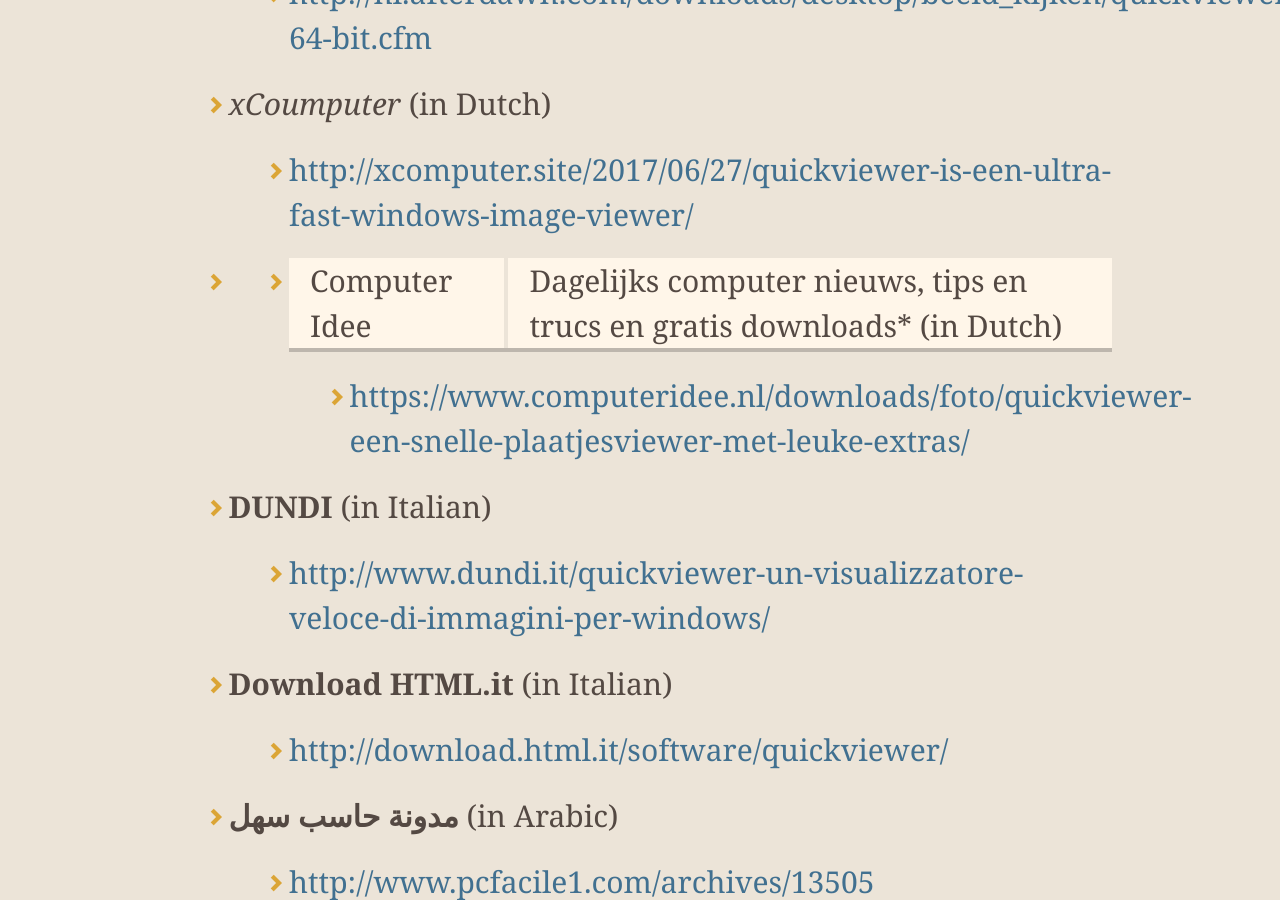
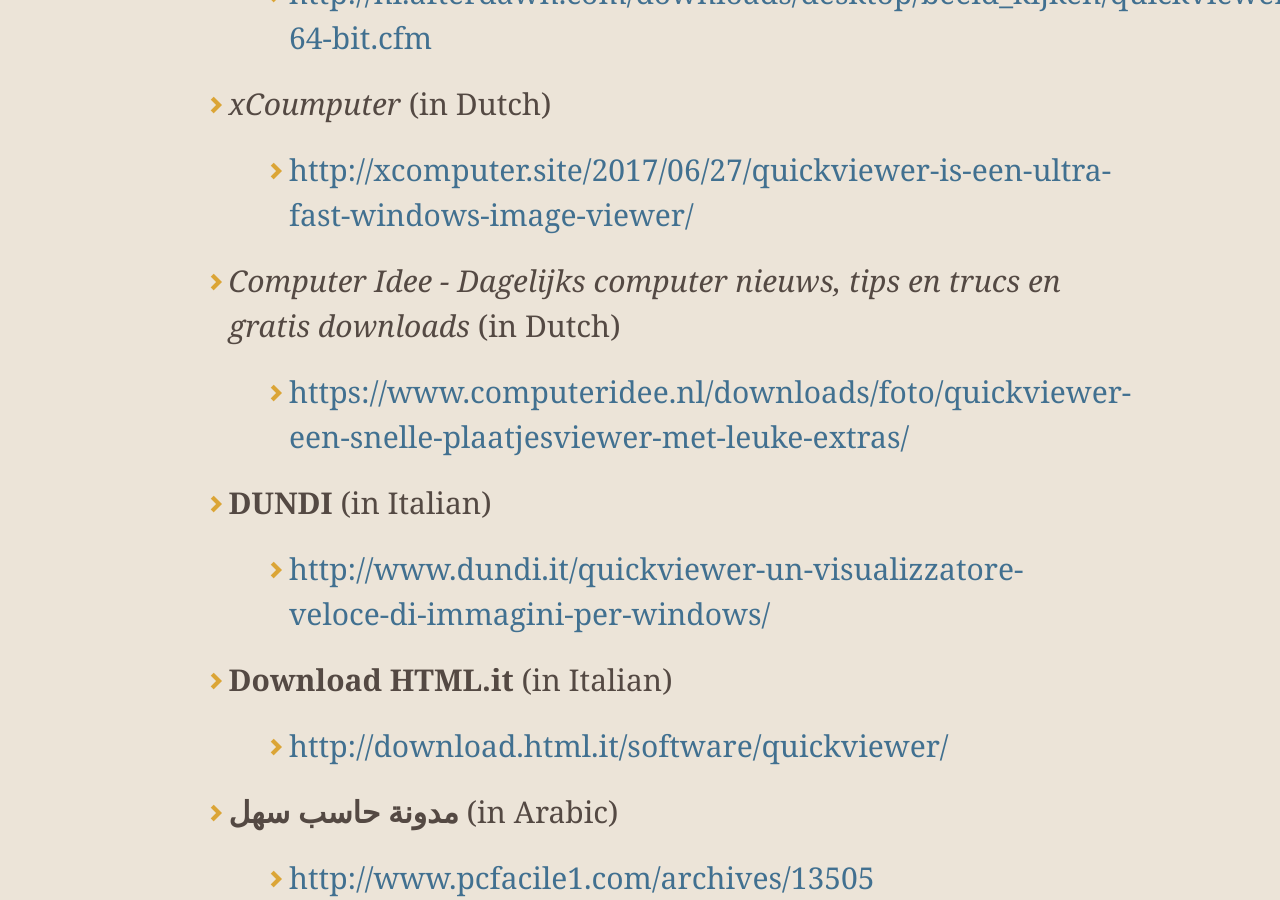
Before and after one commit to kanryu/quickviewer, a Jekyll site: the page built from docs/index.md, in a window 1280 px wide and 900 px high, scrolled down 8523 px. Built offline with Jekyll 4.4.1, drawn with Linux system fonts in a browser that asks for light colours; nearby versions of some CDN libraries; comment, search, counter and statistics services are not loaded; our own code applies the rules of GitHub Pages for plain Markdown files.

```diff
--- a/docs/index.md
+++ b/docs/index.md
@@ -132,7 +132,7 @@ You can also clone the latest source code from **[this repository.](https://gith
     - [http://nl.afterdawn.com/downloads/desktop/beeld_kijken/quickviewer-64-bit.cfm](http://nl.afterdawn.com/downloads/desktop/beeld_kijken/quickviewer-64-bit.cfm)
 - *xCoumputer* (in Dutch)
     - [http://xcomputer.site/2017/06/27/quickviewer-is-een-ultra-fast-windows-image-viewer/](http://xcomputer.site/2017/06/27/quickviewer-is-een-ultra-fast-windows-image-viewer/)
-- * Computer Idee | Dagelijks computer nieuws, tips en trucs en gratis downloads* (in Dutch)
+- *Computer Idee - Dagelijks computer nieuws, tips en trucs en gratis downloads* (in Dutch)
     - [https://www.computeridee.nl/downloads/foto/quickviewer-een-snelle-plaatjesviewer-met-leuke-extras/](https://www.computeridee.nl/downloads/foto/quickviewer-een-snelle-plaatjesviewer-met-leuke-extras/)
 - **DUNDI** (in Italian)
     - [http://www.dundi.it/quickviewer-un-visualizzatore-veloce-di-immagini-per-windows/](http://www.dundi.it/quickviewer-un-visualizzatore-veloce-di-immagini-per-windows/)
```
